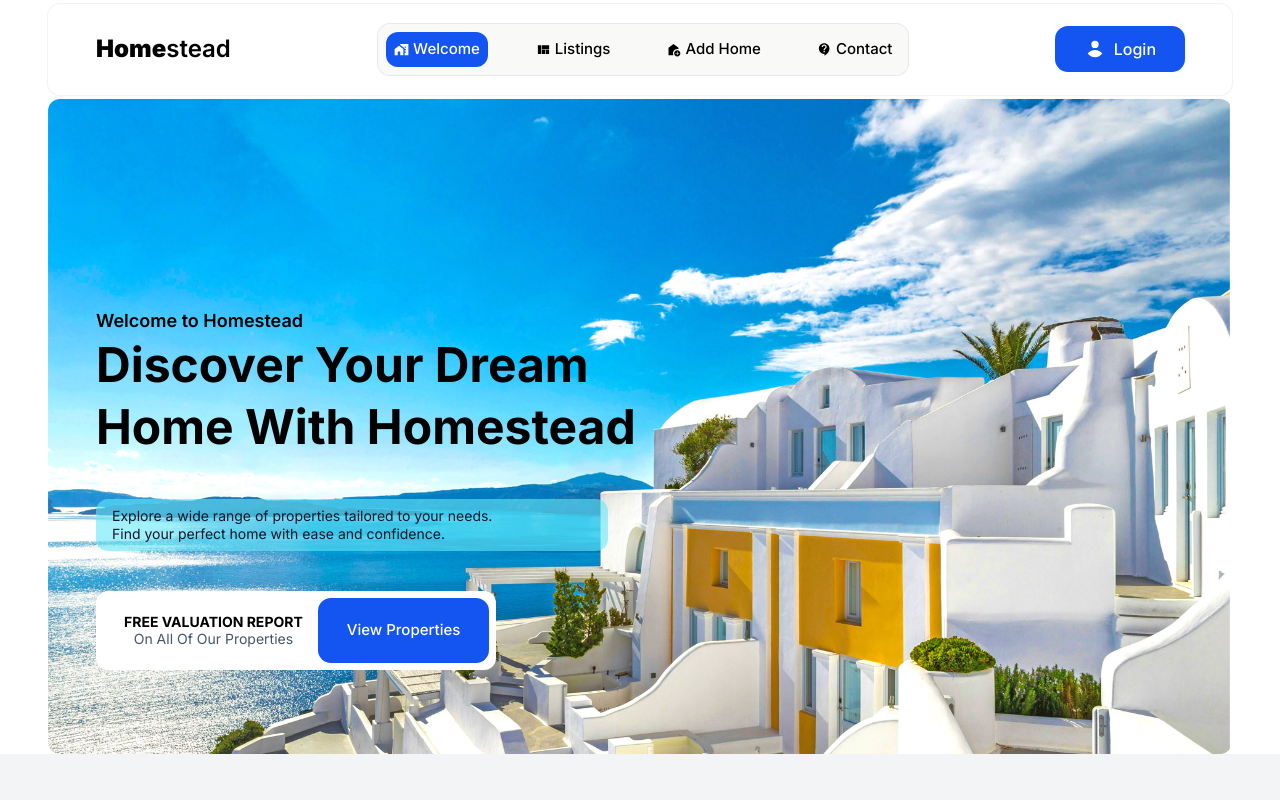
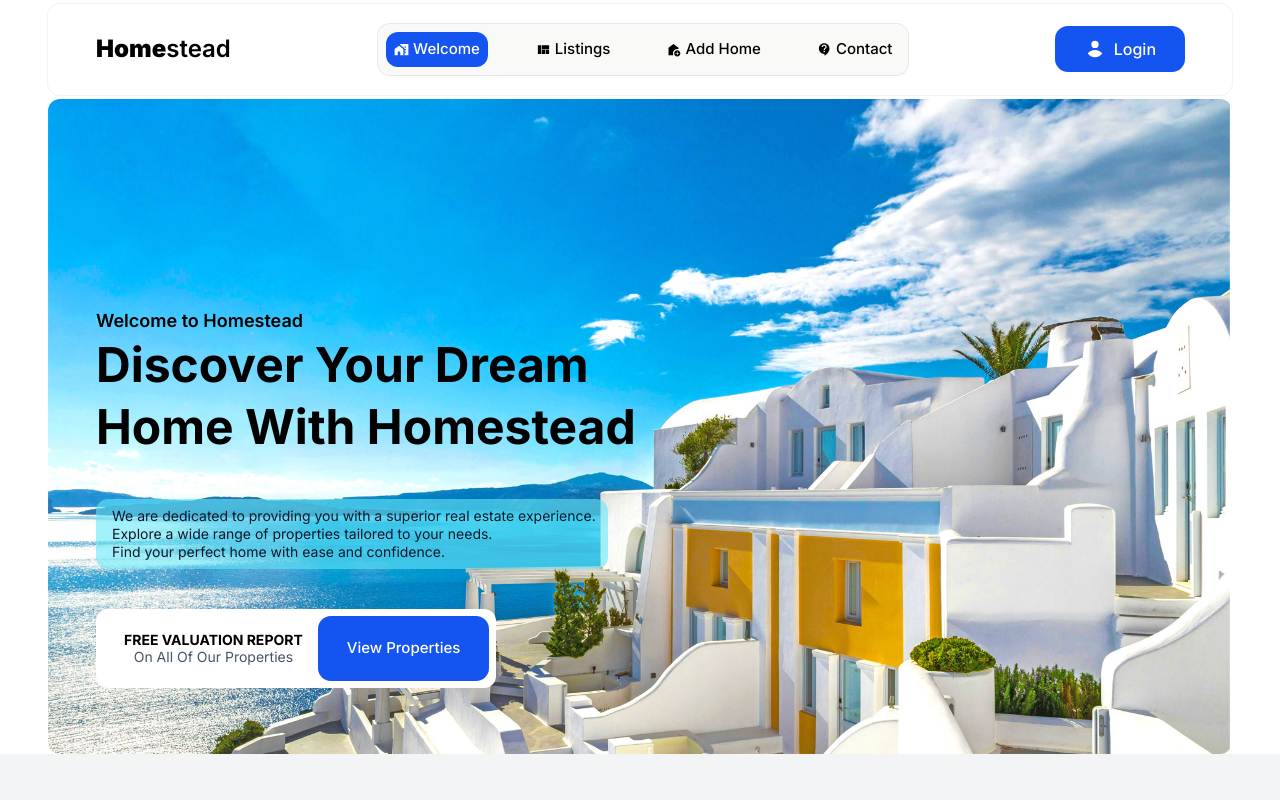
Before and after one commit to kgothatsontsane/homestead, a React (Vite) app in the folder frontend/: page / in a window 1280 px wide. Shown: the top 800 px of the page. Built offline with nearby package versions, Linux system fonts and the light colour scheme; a web font is replaced by a local one.

Commit message:
Refactor Hero component: enhance welcome message and improve layout for better user experience

```diff
--- a/frontend/src/components/Hero.jsx
+++ b/frontend/src/components/Hero.jsx
@@ -3,24 +3,37 @@ import { Link } from 'react-router-dom'
 
 const Hero = () => {
   return (
-    <section className='max-padd-container pt-[99px]'>
-        <div className='max-padd-container bg-hero bg-center bg-cover bg-no-repeat h-[655px] w-full rounded-xl items-center'>
-            <div className='relative top-32 xs:top-52'>
-                <span className='medium-18'>Welcome to Homestead</span>
-                <h1 className='h1 capitalize max-w-[40rem]'>Discover Your Dream Home With Homestead</h1>
-                <p className='my-10 max-w-[32rem] bg-cyan-300/60 text-slate-900 rounded-xl p-2  pl-4'>Explore a wide range of properties tailored to your needs.<br></br>Find your perfect home with ease and confidence.</p>
-                {/* View Listings Button */}
-                <div className='inline-flex items-center justify-center gap-4 p-2 bg-white rounded-xl'>
-                    <div className='text-center regular-14 leading-tight pl-5'>
-                        <h5 className='uppercase font-bold'>Free Valuation Report</h5>
-                        <p className='regular-14 text-slate-600'>On All Of Our Properties</p>
-                    </div>
-                    <Link to="/listings" className='btn-secondary rounded-xl flexCenter !py-5'>View Properties</Link>
-                </div>
+    <section className="max-padd-container pt-[99px]">
+      <div className="max-padd-container bg-hero bg-center bg-cover bg-no-repeat h-[655px] w-full rounded-xl items-center">
+        <div className="relative top-32 xs:top-52">
+          <span className="medium-18">Welcome to Homestead</span>
+          <h1 className="h1 capitalize max-w-[40rem]">
+            Discover Your Dream Home With Homestead
+          </h1>
+          <p className="my-10 max-w-[32rem] bg-cyan-300/60 text-slate-900 rounded-xl p-2  pl-4">
+            We are dedicated to providing you with a superior real estate experience.<br></br>
+            Explore a wide range of properties tailored to your needs.<br></br>
+            Find your perfect home with ease and confidence.
+          </p>
+          {/* View Listings Button */}
+          <div className="inline-flex items-center justify-center gap-4 p-2 bg-white rounded-xl">
+            <div className="text-center regular-14 leading-tight pl-5">
+              <h5 className="uppercase font-bold">Free Valuation Report</h5>
+              <p className="regular-14 text-slate-600">
+                On All Of Our Properties
+              </p>
             </div>
+            <Link
+              to="/listings"
+              className="btn-secondary rounded-xl flexCenter !py-5"
+            >
+              View Properties
+            </Link>
+          </div>
         </div>
+      </div>
     </section>
-  )
+  );
 }
 
 export default Hero
```
